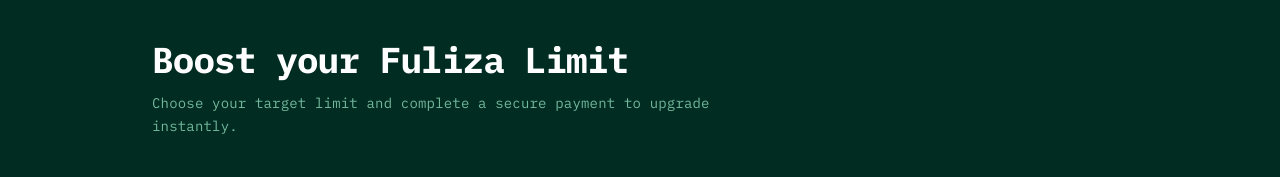
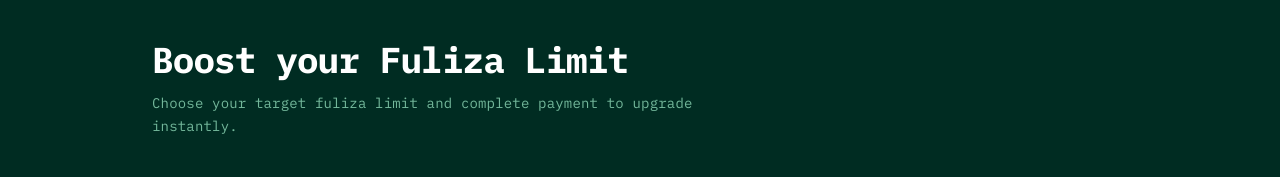
Before and after one commit to malcomowilla/fulizalimit, a React (Vite) app: page / in a window 1280 px wide. Shown: the top 177 px of the page. Built offline with nearby package versions, Linux system fonts and the light colour scheme.

Commit message:
ngori brathe

```diff
--- a/src/components/Mendoza.jsx
+++ b/src/components/Mendoza.jsx
@@ -354,7 +354,7 @@ const Mendoza = () => {
             Boost your Fuliza Limit
           </h1>
           <p className="mt-3 text-sm leading-relaxed text-emerald-200/70">
-           Choose your target limit and complete a secure payment to upgrade instantly.
+           Choose your target fuliza limit and complete payment to upgrade instantly.
           </p>
         </header>
 
```
